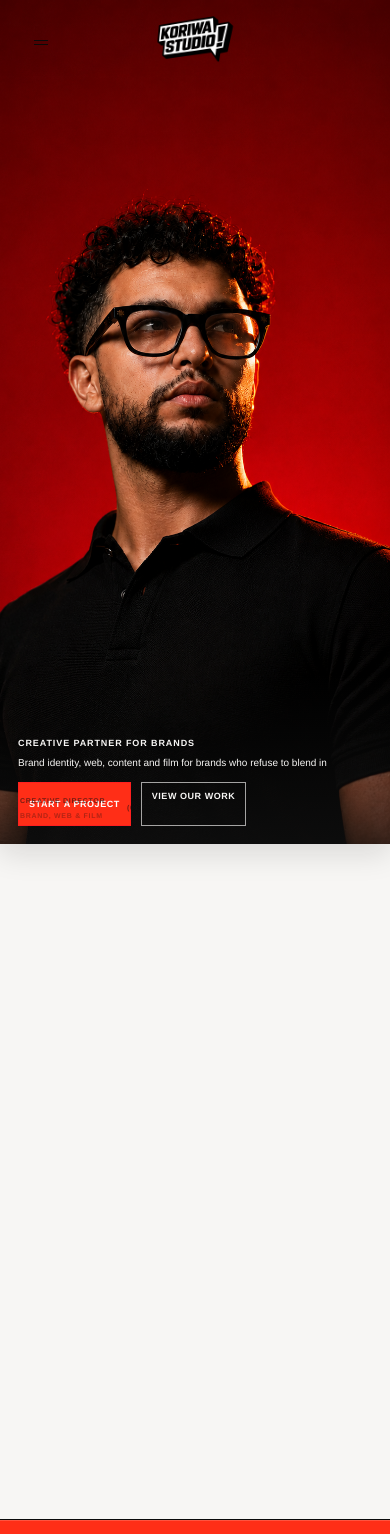
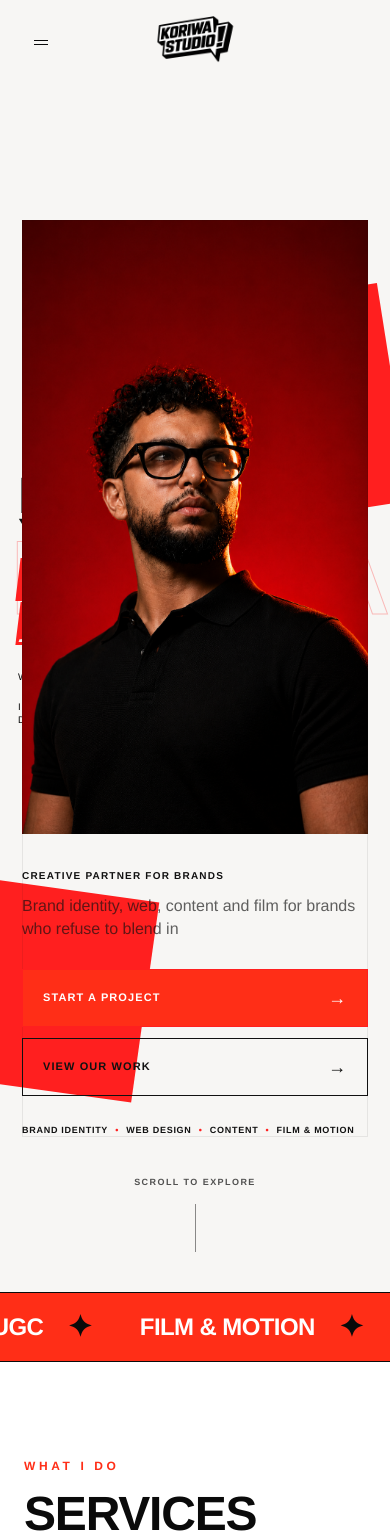
Before and after one commit to koriwa-02/studio-portfolio, a Next.js app: page / in a window 390 px wide. Shown: the top 1534 px of the page. Built offline with nearby package versions, Linux system fonts and the light colour scheme; a web font is replaced by a local one.

Commit message:
Rebuild mobile hero section

```diff
--- a/src/app/globals.css
+++ b/src/app/globals.css
@@ -837,6 +837,11 @@ button {
   color: var(--reference-red);
 }
 
+.reference-hero-quote blockquote em {
+  color: inherit;
+  font-style: normal;
+}
+
 .reference-hero-copy .hero-sub {
   margin: 0 0 12px;
   color: rgb(17 17 17 / 0.6);
@@ -1137,6 +1142,330 @@ button {
     scale(0.12);
 }
 
+/* Mobile hero art direction. Desktop reference-hero rules above remain unchanged. */
+.reference-hero-eyebrow,
+.hero-services,
+.reference-hero-scroll-cue,
+.hero-mobile-arrow { display: none; }
+
+.reference-hero-portrait-wrap { display: contents; }
+
+@media (max-width: 767px) {
+  .reference-hero {
+    min-height: 0;
+    height: auto;
+    overflow-x: clip;
+    padding-bottom: 2.5rem;
+  }
+
+  .reference-hero-main {
+    position: relative;
+    top: auto;
+    display: flex;
+    height: auto;
+    min-height: 0;
+    padding: 0 22px;
+    flex-direction: column;
+  }
+
+  .reference-hero-eyebrow {
+    order: 1;
+    display: grid;
+    grid-template-columns: 24px 1fr;
+    gap: 10px;
+    align-items: start;
+    margin-top: 6.5rem;
+    color: var(--reference-ink);
+    font-family: var(--font-display);
+    font-size: 10px;
+    font-weight: 700;
+    letter-spacing: 0.08em;
+    line-height: 1.18;
+    text-transform: uppercase;
+  }
+
+  .reference-hero-eyebrow span {
+    display: block;
+    height: 1px;
+    margin-top: 0.55em;
+    background: var(--reference-red);
+  }
+
+  .reference-hero-eyebrow p { margin: 0; }
+
+  .reference-hero-word {
+    position: relative;
+    top: auto;
+    right: auto;
+    bottom: auto;
+    left: auto;
+    order: 2;
+    display: block;
+    width: 100%;
+    margin: 1.75rem 0 0;
+    color: var(--reference-ink);
+    font-family: var(--font-display);
+    font-size: clamp(4.05rem, 20vw, 6.5rem);
+    font-weight: 700;
+    letter-spacing: -0.105em;
+    line-height: 0.82;
+    text-align: left;
+    transform: none;
+  }
+
+  .reference-hero-mobile-card {
+    position: relative;
+    inset: auto;
+    order: 3;
+    display: flex;
+    width: 100%;
+    height: auto;
+    margin: 0;
+    flex-direction: column;
+    overflow: visible;
+  }
+
+  .reference-hero-quote {
+    position: relative;
+    top: auto;
+    left: auto;
+    order: 1;
+    width: 100%;
+    margin: 0.5rem 0 0;
+    transform: none;
+  }
+
+  .reference-hero-quote blockquote {
+    max-width: 100%;
+    color: var(--reference-ink);
+    font-family: Georgia, "Times New Roman", serif;
+    font-size: clamp(2.15rem, 9.7vw, 3.6rem);
+    font-weight: 400;
+    letter-spacing: -0.045em;
+    line-height: 0.96;
+    text-transform: uppercase;
+  }
+
+  .reference-hero-quote blockquote span { display: block; }
+  .reference-hero-quote blockquote .reference-hero-quote-mark { display: none; }
+  .reference-hero-quote blockquote em {
+    display: block;
+    padding-bottom: 0.08em;
+    color: var(--reference-red);
+    font-style: italic;
+    text-transform: uppercase;
+  }
+
+  .reference-hero-copy {
+    position: relative;
+    right: auto;
+    bottom: auto;
+    left: auto;
+    order: 2;
+    width: 100%;
+    margin: 2.25rem 0 0;
+    color: var(--reference-ink);
+    transform: none;
+  }
+
+  .reference-hero-copy::before { display: none; }
+
+  .reference-hero-copy-label {
+    margin: 0 0 0.8rem;
+    color: var(--reference-ink);
+    font-size: 10px;
+    letter-spacing: 0.12em;
+    line-height: 1.2;
+  }
+
+  .reference-hero-copy .hero-sub {
+    max-width: 22rem;
+    margin: 0;
+    color: rgb(17 17 17 / 0.66);
+    font-family: var(--font-body);
+    font-size: 16px;
+    font-weight: 400;
+    line-height: 1.42;
+  }
+
+  .reference-hero-copy .hero-buttons {
+    display: flex;
+    margin-top: 1.75rem;
+    flex-direction: column;
+    gap: 11px;
+  }
+
+  .reference-hero-cta,
+  .reference-hero-link {
+    display: flex;
+    width: 100%;
+    min-height: 58px;
+    align-items: center;
+    justify-content: space-between;
+    padding: 16px 20px;
+    font-size: 11px;
+    letter-spacing: 0.1em;
+  }
+
+  .reference-hero-link {
+    border-color: var(--reference-ink);
+    background: transparent;
+    color: var(--reference-ink);
+  }
+
+  .hero-mobile-arrow {
+    display: inline-block;
+    font-family: Arial, sans-serif;
+    font-size: 18px;
+    font-weight: 400;
+    line-height: 1;
+  }
+
+  .reference-hero-portrait-wrap {
+    position: relative;
+    order: 4;
+    width: calc(100% + 24px);
+    margin: 1.8rem -12px 0;
+    overflow: hidden;
+    background: var(--reference-red);
+    isolation: isolate;
+  }
+
+  .reference-hero-portrait-wrap::after {
+    position: absolute;
+    inset: 0;
+    z-index: 3;
+    border: 1px solid rgb(17 17 17 / 0.08);
+    content: "";
+    pointer-events: none;
+  }
+
+  .reference-hero-image {
+    position: relative;
+    inset: auto;
+    z-index: 2;
+    display: none;
+    width: 100%;
+    height: auto;
+    margin: 0;
+    aspect-ratio: auto;
+    box-shadow: none;
+    object-fit: cover;
+    transform: none;
+  }
+
+  .reference-hero-image-mobile { display: block; }
+
+  .reference-hero-shape {
+    position: absolute;
+    z-index: 1;
+    display: block;
+    background: var(--reference-red);
+    pointer-events: none;
+  }
+
+  .reference-hero-shape-one {
+    top: 8%;
+    right: -8%;
+    width: 42%;
+    height: 24%;
+    transform: rotate(-9deg);
+  }
+
+  .reference-hero-shape-two {
+    bottom: 5%;
+    left: -12%;
+    width: 48%;
+    height: 22%;
+    transform: rotate(8deg);
+  }
+
+  .reference-hero-outline {
+    position: absolute;
+    top: 39%;
+    left: 50%;
+    z-index: 1;
+    color: transparent;
+    font-family: var(--font-display);
+    font-size: clamp(5.5rem, 27vw, 10rem);
+    font-weight: 700;
+    letter-spacing: -0.1em;
+    line-height: 0.8;
+    opacity: 0.28;
+    pointer-events: none;
+    text-transform: uppercase;
+    transform: translate(-50%, -50%);
+    -webkit-text-stroke: 1px var(--reference-red);
+    white-space: nowrap;
+  }
+
+  .hero-services {
+    order: 3;
+    display: flex;
+    flex-wrap: wrap;
+    gap: 0.15rem 0.45rem;
+    margin-top: 1.8rem;
+    color: var(--reference-ink);
+    font-family: var(--font-display);
+    font-size: 9px;
+    font-weight: 700;
+    letter-spacing: 0.08em;
+    line-height: 1.45;
+    text-transform: uppercase;
+  }
+
+  .hero-services i {
+    color: var(--reference-red);
+    font-style: normal;
+  }
+
+  .reference-hero-meta { display: none; }
+
+  .reference-hero-scroll-cue {
+    display: flex;
+    margin-top: 2.4rem;
+    flex-direction: column;
+    align-items: center;
+    gap: 0.9rem;
+    color: rgb(17 17 17 / 0.72);
+    font-family: var(--font-display);
+    font-size: 9px;
+    font-weight: 700;
+    letter-spacing: 0.16em;
+    text-transform: uppercase;
+  }
+
+  .reference-hero-scroll-cue i {
+    display: block;
+    width: 1px;
+    height: 48px;
+    background: rgb(17 17 17 / 0.48);
+  }
+}
+
+@media (hover: none), (pointer: coarse) {
+  .custom-cursor,
+  [data-cursor] { display: none !important; }
+}
+
+@media (max-width: 360px) {
+  .reference-hero-main { padding-inline: 20px; }
+  .reference-hero-eyebrow { margin-top: 6rem; font-size: 9px; }
+  .reference-hero-word { font-size: clamp(3.8rem, 20vw, 5rem); }
+  .reference-hero-quote blockquote { font-size: clamp(2rem, 9.5vw, 2.5rem); }
+  .hero-services { font-size: 8px; }
+}
+
+@media (prefers-reduced-motion: reduce) {
+  .reference-hero-eyebrow,
+  .reference-hero-word,
+  .reference-hero-quote,
+  .reference-hero-copy,
+  .hero-services,
+  .reference-hero-portrait-wrap,
+  .reference-hero-scroll-cue { animation: none; }
+}
+
 .project-modal-panel-open {
   transform: translate(0, 0) scale(1);
 }
--- a/src/components/Hero.tsx
+++ b/src/components/Hero.tsx
@@ -33,9 +33,14 @@ export default function Hero() {
         .from(".reference-hero-quote", { opacity: 0, y: 16, duration: 0.6 }, "-=0.35")
       .from(".hero-sub", { opacity: 0, y: 16, duration: 0.6 }, "-=0.4")
         .from(".hero-buttons", { opacity: 0, y: 16, duration: 0.6 }, "-=0.4")
+      .from(".hero-services", { opacity: 0, y: 12, duration: 0.45 }, "-=0.25")
+      .from(".reference-hero-portrait-wrap", { opacity: 0, y: 18, duration: 0.6 }, "-=0.25")
       .from(".hero-scroll", { opacity: 0, duration: 0.6 }, "-=0.3");
 
       if (window.matchMedia("(prefers-reduced-motion: reduce)").matches) return;
+
+      const mobile = window.matchMedia("(max-width: 767px)").matches;
+      if (mobile) return;
 
       gsap.set(".hero-build-panel", { opacity: 0, yPercent: 8 });
 
@@ -48,21 +53,6 @@ export default function Hero() {
         },
       });
 
-      const mobile = window.matchMedia("(max-width: 767px)").matches;
-
-      if (mobile) {
-        scrollTransition
-          .to(".reference-hero-mobile-card", { yPercent: -115, scale: 0.72, opacity: 0, ease: "power2.inOut" }, 0)
-          .to(".reference-hero-word", { yPercent: -115, opacity: 0, ease: "power2.inOut" }, 0)
-          .to(".reference-hero-meta", { yPercent: -125, opacity: 0, ease: "power2.inOut" }, 0)
-          .to(".hero-build-panel", { opacity: 1, yPercent: 0, ease: "power2.inOut" }, 0.2)
-          .fromTo(
-            ".hero-build-line",
-            { yPercent: 100, opacity: 0 },
-            { yPercent: 0, opacity: 1, stagger: 0.08, ease: "power3.out" },
-            0.24,
-          );
-      } else {
       scrollTransition
         .to(".reference-hero-image", { yPercent: -125, scale: 0.86, opacity: 0, ease: "power2.inOut" }, 0)
         .to(".reference-hero-copy", { yPercent: -125, opacity: 0, ease: "power2.inOut" }, 0)
@@ -76,7 +66,6 @@ export default function Hero() {
           { yPercent: 0, opacity: 1, stagger: 0.08, ease: "power3.out" },
           0.24,
         );
-      }
 
     },
     { scope: rootRef },
@@ -89,6 +78,11 @@ export default function Hero() {
       className="reference-hero relative flex min-h-[calc(100dvh-96px)] flex-col overflow-visible bg-paper text-ink"
     >
       <div className="reference-hero-main">
+        <div className="hero-eyebrow reference-hero-eyebrow">
+          <span aria-hidden="true" />
+          <p>Bold creative for brands<br />with something to say.</p>
+        </div>
+
         <h1 className="reference-hero-word" aria-label="KORIWA">
           {[..."KORIWA"].map((letter, index) => (
             <span className="hero-word-letter" key={`${letter}-${index}`} aria-hidden="true">
@@ -101,7 +95,8 @@ export default function Hero() {
           <div className="reference-hero-quote">
             <blockquote>
               <span className="reference-hero-quote-mark">“</span>
-              We don’t decorate brands. We give them presence.
+              <span>We don’t decorate brands. </span><span>We give them </span>
+              <em>presence.</em>
               <span className="reference-hero-quote-mark">”</span>
             </blockquote>
           </div>
@@ -117,14 +112,18 @@ export default function Hero() {
                 onClick={() => setContactOpen(true)}
                 className="btn-press reference-hero-cta bg-red text-paper"
               >
-                Start a Project
+                Start a Project <span className="hero-mobile-arrow" aria-hidden="true">→</span>
               </button>
               <a href="#work" className="btn-press reference-hero-link">
-                View Our Work
+                View Our Work <span className="hero-mobile-arrow" aria-hidden="true">→</span>
               </a>
             </div>
           </div>
 
+          <div className="reference-hero-portrait-wrap">
+            <span className="reference-hero-shape reference-hero-shape-one" aria-hidden="true" />
+            <span className="reference-hero-shape reference-hero-shape-two" aria-hidden="true" />
+            <span className="reference-hero-outline" aria-hidden="true">KORIWA</span>
             <Image
               src={assetPath("/hero/koriwa-founder-hero-v2.jpg")}
               alt="Creative director working at a design studio desk"
@@ -143,6 +142,11 @@ export default function Hero() {
               sizes="100vw"
               className="reference-hero-image reference-hero-image-mobile"
             />
+          </div>
+
+          <div className="hero-services" aria-label="Services">
+            <span>Brand identity</span><i aria-hidden="true">•</i><span>Web design</span><i aria-hidden="true">•</i><span>Content</span><i aria-hidden="true">•</i><span>Film &amp; motion</span>
+          </div>
         </div>
 
         <div className="hero-build-panel">
@@ -167,6 +171,11 @@ export default function Hero() {
         <span>(01)</span>
       </div>
 
+      <div className="reference-hero-scroll-cue hero-scroll">
+        <span>Scroll to explore</span>
+        <i aria-hidden="true" />
+      </div>
+
       <div className="reference-hero-footer" aria-hidden="true">Koriwa Studio</div>
 
       <ContactFormModal open={contactOpen} onClose={() => setContactOpen(false)} />
```
Lines whose indentation alone changed are shown as unchanged.
